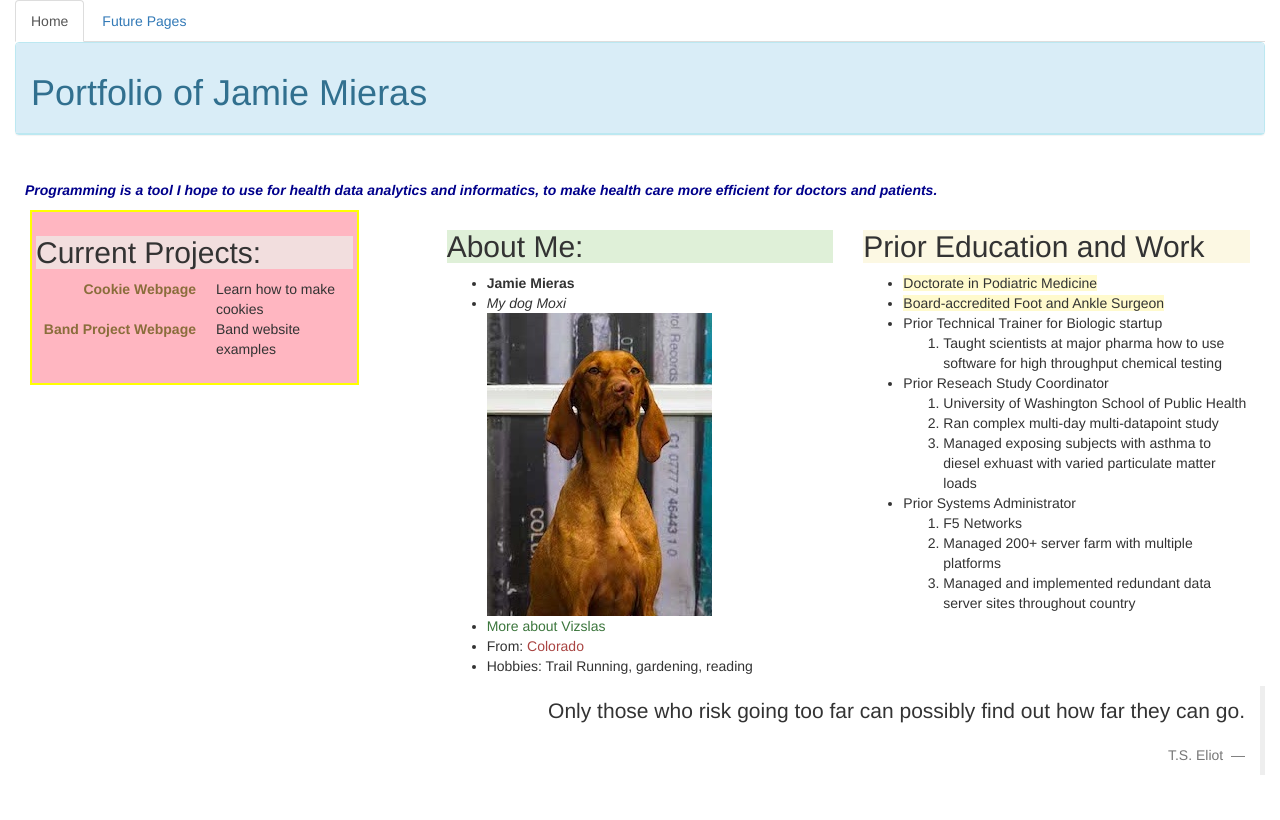
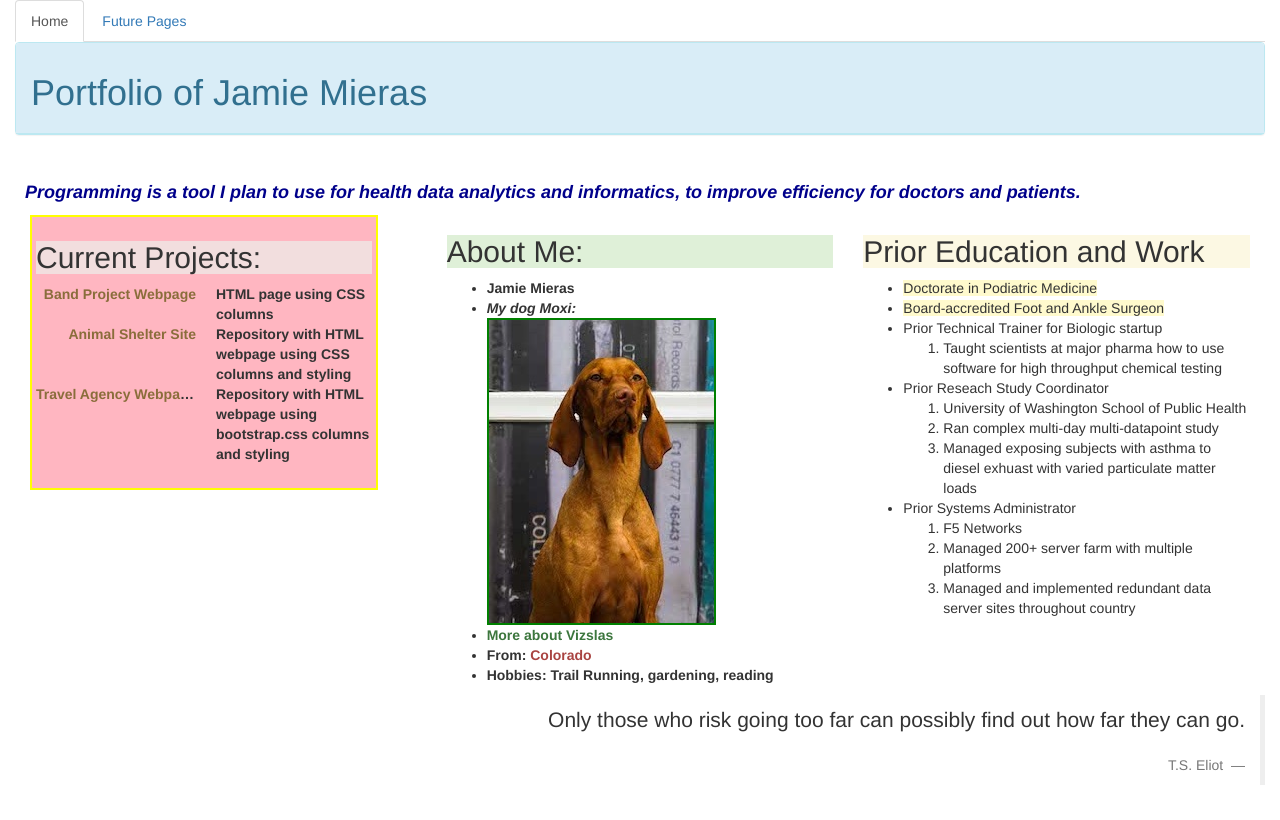
Before and after one commit to medintel/portfolio, a plain HTML site: page index.html in a window 1280 px wide. Drawn offline with Linux system fonts and the light colour scheme.

Commit message:
Added links to github sites and repositories in Projects list, boxed image in About Me, cleaned up code

```diff
--- a/css/styles.css
+++ b/css/styles.css
@@ -2,6 +2,7 @@ p.intro {
   margin: 10px;
   font-style: italic;
   font-weight: bold;
+  font-size: large;
   color: darkblue;
   }
 
@@ -10,7 +11,8 @@ p.intro {
   background-color: lightpink;
   border: 2px solid yellow;
   padding: 4px;
-  width: 85%;
+  width: 90%;
+  font-weight: bold;
 }
 
 .highlight {
@@ -20,3 +22,7 @@ p.intro {
 .about {
   font-weight: bold;
 }
+
+.about img {
+  border: 2px solid green;
+}
--- a/index.html
+++ b/index.html
@@ -4,7 +4,7 @@
     <meta name="viewport" content="width=device-width, initial-scale=1, user-scalable=no">
     <link href="css/bootstrap.css" rel="stylesheet" type="text/css" media="all">
     <link href="css/styles.css" rel="stylesheet" type="text/css" media="all">
-    <title>Epicodius Portfolio Index</title>
+    <title>JMieras  Epicodius Portfolio</title>
   </head>
 
   <body>
@@ -24,7 +24,7 @@
 
     <div class="panel-body">
       <div class="row">
-        <p class="intro"> Programming is a tool I hope to use for health data analytics and informatics, to make health care more efficient for doctors and patients.</p>
+        <p class="intro"> Programming is a tool I plan to use for health data analytics and informatics, to improve efficiency for doctors and patients.</p>
       </div>
 
       <div class="row">
@@ -32,24 +32,28 @@
           <div class="sideindex">
             <h2 class="bg-danger" class="panel-title"> Current Projects:</h2>
             <dl class="dl-horizontal">
-              <dt><a href="#" class="text-warning">Cookie Webpage</a></dt>
-              <dd>Learn how to make cookies</dd>
-              <dt><a href="#" class="text-warning">Band Project Webpage</a></dt>
-              <dd>Band website examples</dd>
+              <dt><a href="https://medintel.github.io/bandproject/" class="text-warning">Band Project Webpage</a></dt>
+              <dd>HTML page using CSS columns</dd>
+              <dt><a href="https://github.com/medintel/animalshelter" class="text-warning">Animal Shelter Site</a></dt>
+              <dd>Repository with HTML webpage using CSS columns and styling</dd>
+              <dt><a href="https://github.com/medintel/bootstrap-vacation-demo" class="text-warning">Travel Agency Webpage</a></dt>
+              <dd>Repository with HTML webpage using bootstrap.css columns and styling</dd>
             </dl>
           </div>
         </div>
 
-        <div class="col-md-4" class="about">
+        <div class="col-md-4">
           <h2 class="bg-success" class="panel-title">About Me:</h2>
+          <div class="about">
             <ul>
               <li><strong>Jamie Mieras</strong></li>
-            <li><em>My dog Moxi </em></li>
+              <li><em>My dog Moxi: </em></li>
               <img src="img/moxi.jpeg" alt="pic of pet">
               <li><a href="https://www.akc.org/dog-breeds/vizsla/" class="text-success">More about Vizslas</a></li>
               <li>From: <a href="https://bouldercolorado.gov/" class="text-danger">Colorado </a></li>
               <li>Hobbies: Trail Running, gardening, reading</li>
             </ul>
+          </div>
         </div>
 
         <div class="col-md-4">
```
Also changed, not shown: 1 other file. Lines whose indentation alone changed are shown as unchanged.
